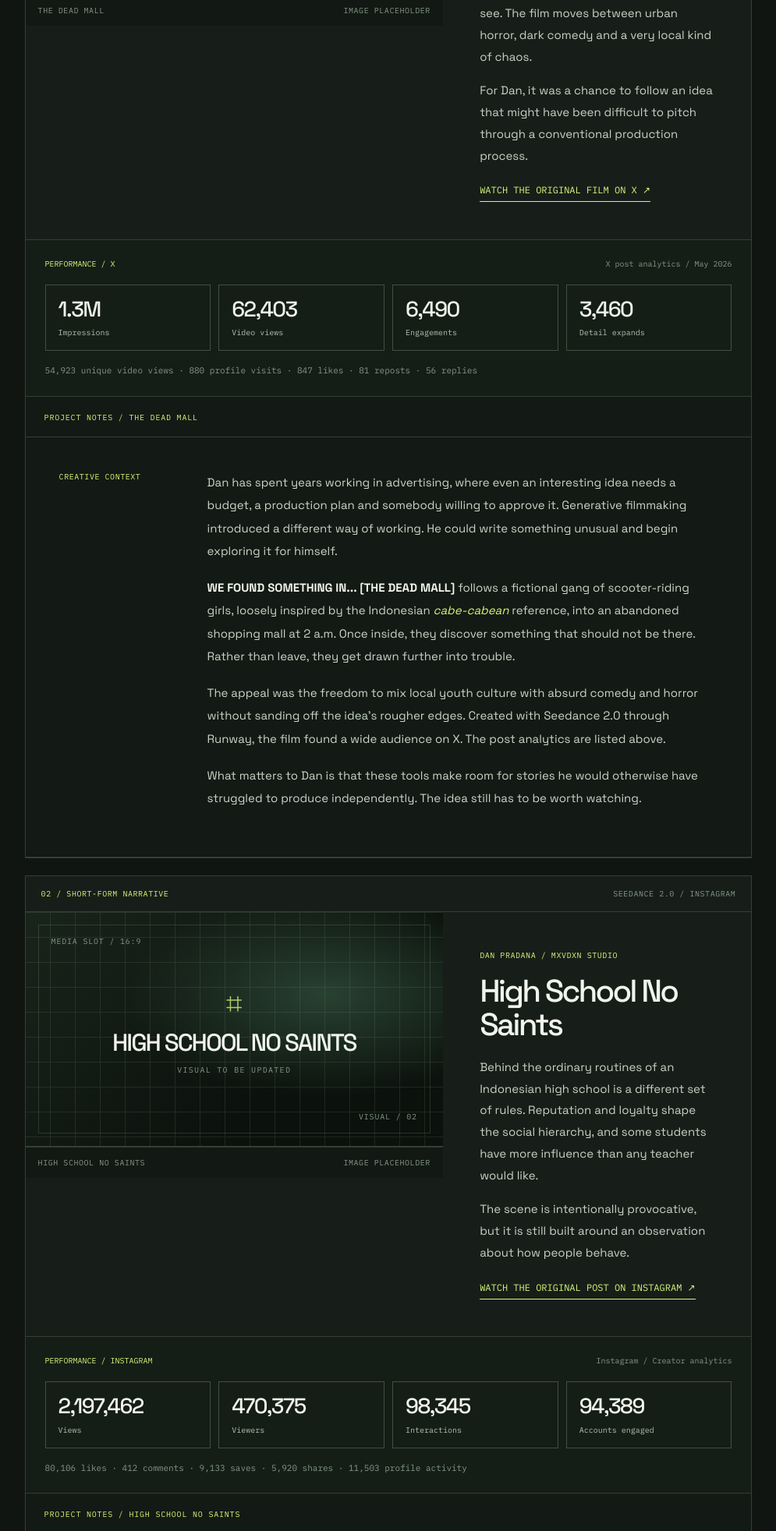
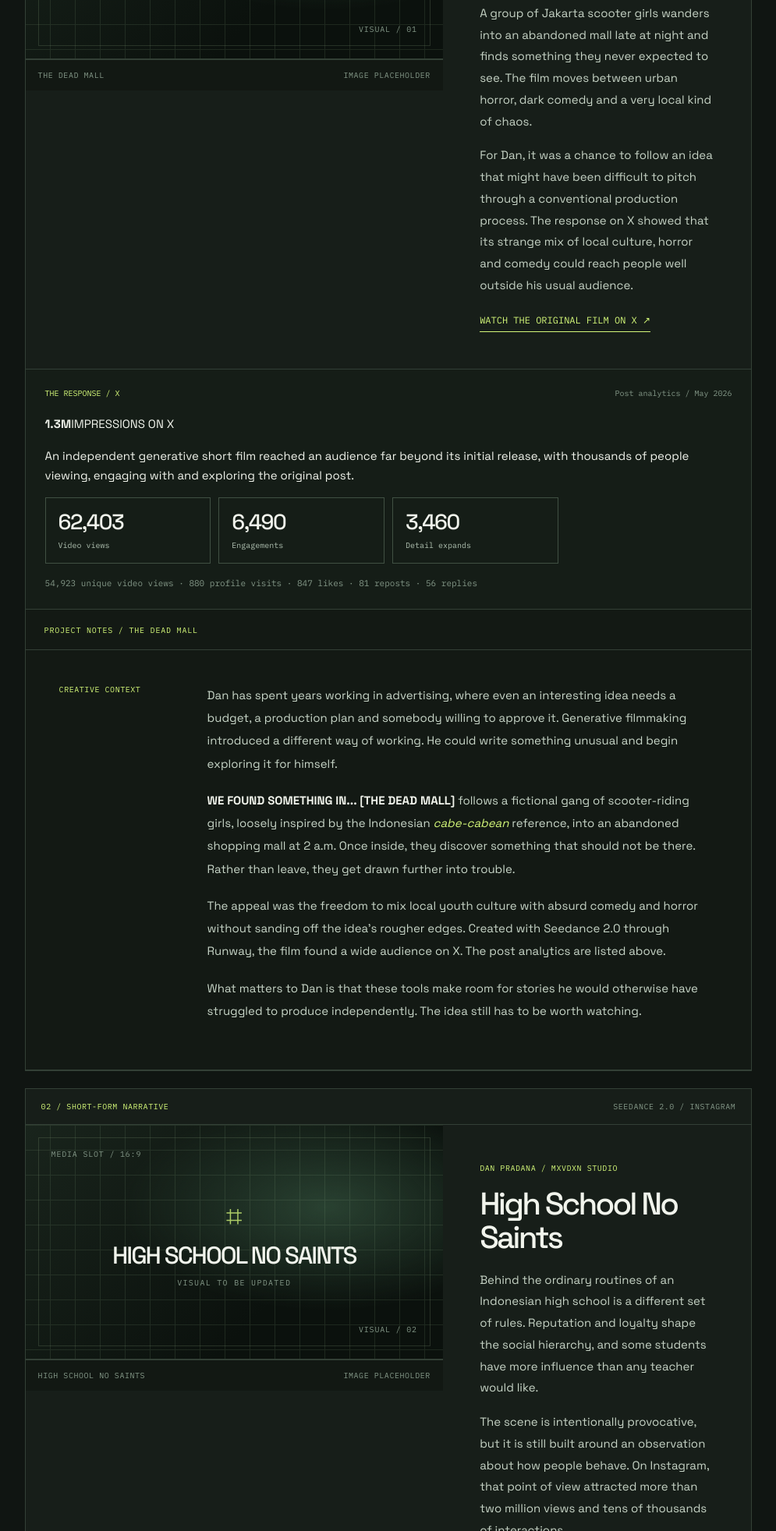
Before and after one commit to mxvdxn/dan-pradana, a plain HTML site: page index.html in a window 1280 px wide. Shown: the part 2381-4345 px from the top of the page at 78% size, without its empty margins (258-1253 px from the left). Drawn offline with Linux system fonts and the light colour scheme.

Commit message:
Make viral film reach the focal point with 1.3M X impressions and 2.2M Instagram views

```diff
--- a/index.html
+++ b/index.html
@@ -57,20 +57,24 @@
 </div>
 </section>
 <section class="section wrap" id="selected" aria-labelledby="selected-title">
-<div class="section-head"><span class="kicker">02 / SELECTED WORK</span><div><h2 id="selected-title">Unusual ideas, made real.</h2><p>Two independently made short-form experiments. Both begin in recognizably Indonesian settings and push their stories somewhere less predictable.</p></div></div>
+<div class="section-head section-head--impact"><span class="kicker">02 / STORIES THAT TRAVELLED</span><div><h2 id="selected-title">Unusual ideas, made real.</h2><p>Neither of these films began as a campaign. Dan made them independently, using generative tools to bring culturally specific and unconventional stories to the screen. Both went on to reach substantial audiences on X and Instagram, creating the kind of conversation that shows how far a distinctive idea can travel.</p><div class="impact-context"><span class="impact-marker" aria-hidden="true"></span><span>Original storytelling / Real audience response / Two different platforms</span></div></div></div>
 <article class="feature" id="dead-mall" aria-labelledby="dead-title">
 <div class="feature-head"><span>01 / GENERATIVE SHORT FILM</span><span>SEEDANCE 2.0 / RUNWAY / X</span></div>
 <div class="feature-grid"><figure class="visual-placeholder" role="img" aria-label="Reserved 16:9 image for THE DEAD MALL. New artwork to be added later."><div class="placeholder-stage"><span class="placeholder-meta">MEDIA SLOT / 16:9</span><div class="placeholder-inner"><span class="placeholder-crosshair" aria-hidden="true">⌗</span><strong>THE DEAD MALL</strong><small>Visual to be updated</small></div><span class="placeholder-number">VISUAL / 01</span></div><figcaption class="caption"><span>THE DEAD MALL</span><span>IMAGE PLACEHOLDER</span></figcaption></figure>
-<div class="feature-write"><span class="overline">DAN PRADANA / MXVDXN STUDIO</span><h3 id="dead-title">We Found Something in... [The Dead Mall]</h3><p>A group of Jakarta scooter girls wanders into an abandoned mall late at night and finds something they never expected to see. The film moves between urban horror, dark comedy and a very local kind of chaos.</p><p>For Dan, it was a chance to follow an idea that might have been difficult to pitch through a conventional production process.</p><a href="https://x.com/mxvdxn/status/2050214441539768688" target="_blank" rel="noopener noreferrer">WATCH THE ORIGINAL FILM ON X ↗</a></div></div>
-<div class="performance"><div class="performance-heading"><span>PERFORMANCE / X</span><span>X post analytics / May 2026</span></div><div class="metric-grid"><div class="metric"><strong>1.3M</strong><span>Impressions</span></div><div class="metric"><strong>62,403</strong><span>Video views</span></div><div class="metric"><strong>6,490</strong><span>Engagements</span></div><div class="metric"><strong>3,460</strong><span>Detail expands</span></div></div><p class="metric-secondary">54,923 unique video views · 880 profile visits · 847 likes · 81 reposts · 56 replies</p></div>
+<div class="feature-write"><span class="overline">DAN PRADANA / MXVDXN STUDIO</span><h3 id="dead-title">We Found Something in... [The Dead Mall]</h3><p>A group of Jakarta scooter girls wanders into an abandoned mall late at night and finds something they never expected to see. The film moves between urban horror, dark comedy and a very local kind of chaos.</p><p>For Dan, it was a chance to follow an idea that might have been difficult to pitch through a conventional production process. The response on X showed that its strange mix of local culture, horror and comedy could reach people well outside his usual audience.</p><a href="https://x.com/mxvdxn/status/2050214441539768688" target="_blank" rel="noopener noreferrer">WATCH THE ORIGINAL FILM ON X ↗</a></div></div>
+<div class="performance performance--impact" aria-label="The Dead Mall audience results on X"><div class="performance-heading"><span>THE RESPONSE / X</span><span>Post analytics / May 2026</span></div>
+<div class="impact-primary"><div class="impact-big"><strong>1.3M</strong><span>IMPRESSIONS ON X</span></div><p>An independent generative short film reached an audience far beyond its initial release, with thousands of people viewing, engaging with and exploring the original post.</p></div>
+<div class="metric-grid metric-grid--support"><div class="metric"><strong>62,403</strong><span>Video views</span></div><div class="metric"><strong>6,490</strong><span>Engagements</span></div><div class="metric"><strong>3,460</strong><span>Detail expands</span></div></div><p class="metric-secondary">54,923 unique video views · 880 profile visits · 847 likes · 81 reposts · 56 replies</p></div>
 <section class="detail case-open" aria-label="Project notes"><div class="case-open-head">PROJECT NOTES / THE DEAD MALL</div>
 <div class="detail-body"><div class="kicker">CREATIVE CONTEXT</div><div><p>Dan has spent years working in advertising, where even an interesting idea needs a budget, a production plan and somebody willing to approve it. Generative filmmaking introduced a different way of working. He could write something unusual and begin exploring it for himself.</p><p><strong>WE FOUND SOMETHING IN... [THE DEAD MALL]</strong> follows a fictional gang of scooter-riding girls, loosely inspired by the Indonesian <i>cabe-cabean</i> reference, into an abandoned shopping mall at 2 a.m. Once inside, they discover something that should not be there. Rather than leave, they get drawn further into trouble.</p><p>The appeal was the freedom to mix local youth culture with absurd comedy and horror without sanding off the idea's rougher edges. Created with Seedance 2.0 through Runway, the film found a wide audience on X. The post analytics are listed above.</p><p>What matters to Dan is that these tools make room for stories he would otherwise have struggled to produce independently. The idea still has to be worth watching.</p></div></div></section>
 </article>
 <article class="feature" id="high-school-no-saints" aria-labelledby="saints-title">
 <div class="feature-head"><span>02 / SHORT-FORM NARRATIVE</span><span>SEEDANCE 2.0 / INSTAGRAM</span></div>
 <div class="feature-grid"><figure class="visual-placeholder" role="img" aria-label="Reserved 16:9 image for HIGH SCHOOL NO SAINTS. New artwork to be added later."><div class="placeholder-stage"><span class="placeholder-meta">MEDIA SLOT / 16:9</span><div class="placeholder-inner"><span class="placeholder-crosshair" aria-hidden="true">⌗</span><strong>HIGH SCHOOL NO SAINTS</strong><small>Visual to be updated</small></div><span class="placeholder-number">VISUAL / 02</span></div><figcaption class="caption"><span>HIGH SCHOOL NO SAINTS</span><span>IMAGE PLACEHOLDER</span></figcaption></figure>
-<div class="feature-write"><span class="overline">DAN PRADANA / MXVDXN STUDIO</span><h3 id="saints-title">High School No Saints</h3><p>Behind the ordinary routines of an Indonesian high school is a different set of rules. Reputation and loyalty shape the social hierarchy, and some students have more influence than any teacher would like.</p><p>The scene is intentionally provocative, but it is still built around an observation about how people behave.</p><a href="https://www.instagram.com/p/DZpVrSkS0ga/" target="_blank" rel="noopener noreferrer">WATCH THE ORIGINAL POST ON INSTAGRAM ↗</a></div></div>
-<div class="performance"><div class="performance-heading"><span>PERFORMANCE / INSTAGRAM</span><span>Instagram / Creator analytics</span></div><div class="metric-grid"><div class="metric"><strong>2,197,462</strong><span>Views</span></div><div class="metric"><strong>470,375</strong><span>Viewers</span></div><div class="metric"><strong>98,345</strong><span>Interactions</span></div><div class="metric"><strong>94,389</strong><span>Accounts engaged</span></div></div><p class="metric-secondary">80,106 likes · 412 comments · 9,133 saves · 5,920 shares · 11,503 profile activity</p></div>
+<div class="feature-write"><span class="overline">DAN PRADANA / MXVDXN STUDIO</span><h3 id="saints-title">High School No Saints</h3><p>Behind the ordinary routines of an Indonesian high school is a different set of rules. Reputation and loyalty shape the social hierarchy, and some students have more influence than any teacher would like.</p><p>The scene is intentionally provocative, but it is still built around an observation about how people behave. On Instagram, that point of view attracted more than two million views and tens of thousands of interactions.</p><a href="https://www.instagram.com/p/DZpVrSkS0ga/" target="_blank" rel="noopener noreferrer">WATCH THE ORIGINAL POST ON INSTAGRAM ↗</a></div></div>
+<div class="performance performance--impact" aria-label="High School No Saints Instagram audience results"><div class="performance-heading"><span>THE RESPONSE / INSTAGRAM</span><span>Creator analytics</span></div>
+<div class="impact-primary"><div class="impact-big"><strong>2.2M</strong><span>VIEWS ON INSTAGRAM</span><small>Exact count: 2,197,462 views</small></div><p>A provocative, locally rooted school story moved well beyond a small creative experiment, generating substantial engagement as people watched, liked, saved and shared the scene.</p></div>
+<div class="metric-grid metric-grid--support"><div class="metric"><strong>470,375</strong><span>Viewers</span></div><div class="metric"><strong>98,345</strong><span>Interactions</span></div><div class="metric"><strong>94,389</strong><span>Accounts engaged</span></div></div><p class="metric-secondary">80,106 likes · 412 comments · 9,133 saves · 5,920 shares · 11,503 profile activity</p></div>
 <section class="detail case-open" aria-label="Project notes"><div class="case-open-head">PROJECT NOTES / HIGH SCHOOL NO SAINTS</div>
 <div class="detail-body"><div class="kicker">CREATIVE CONTEXT</div><div><p>With <strong>HIGH SCHOOL NO SAINTS</strong>, Dan uses generative filmmaking to explore a familiar setting from a sharper angle. Instead of a conventional coming-of-age scene, the story looks at the unwritten rules of status, loyalty and power among a fictional group of high school girls.</p><p>It draws on recognizable Indonesian school culture while pushing the attitude and tension toward something more heightened. The intention was not to produce a polished advertisement or make the characters agreeable. It was to see how far a distinct point of view could go in a short scene.</p><p>Made with Seedance 2.0, the post reached an audience on Instagram well beyond the initial experiment. The performance data is listed above. As with <i>The Dead Mall</i>, the more interesting outcome is the room these tools give Dan to develop ideas on his own terms.</p></div></div></section>
 </article>
```
